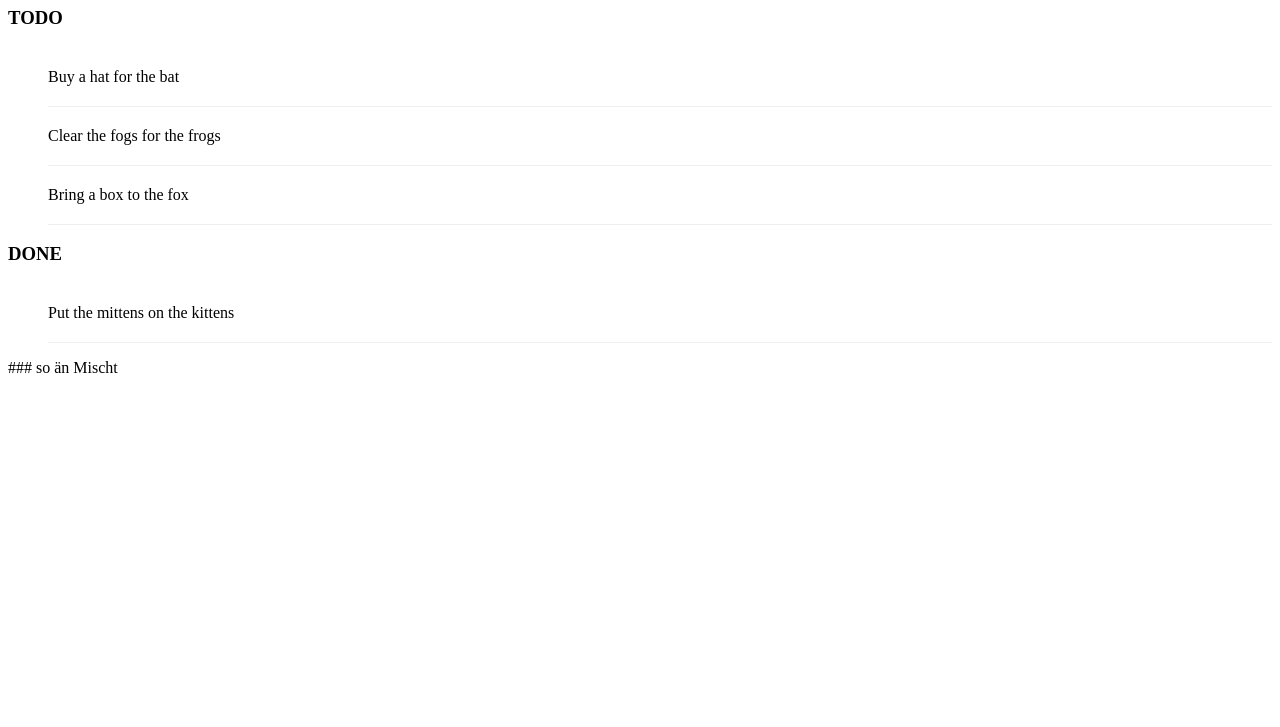
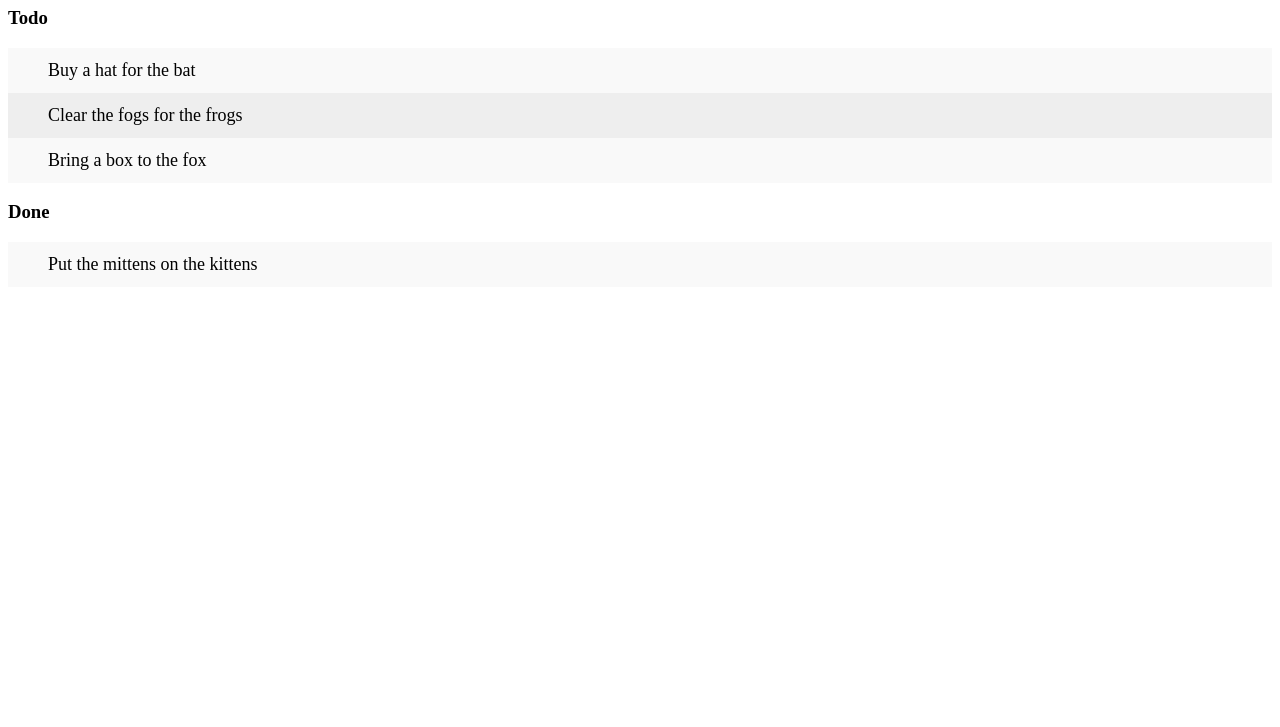
Before and after one commit to rokech/todo-list, a plain HTML site: page index.html in a window 1280 px wide. Shown: the part 73-800 px from the top of the page. Drawn offline with Linux system fonts and the light colour scheme.

Commit message:
re-established index.html

```diff
--- a/index.html
+++ b/index.html
@@ -5,15 +5,33 @@
         <title>TODO list</title>
         <style>
             h1 {
-                text-align:center;
+                text-align: left;
             }
             h3 {
-                text-transform: uppercase;
+                text-transform: capitalize;
             }
-            li {
+            ul {
+                margin: 0;
+                padding: 0;
+            }
+            ul li {
+                cursor: pointer;
+                position: relative;
+                padding: 12px 8px 12px 40px;
+                background: #eee;
+                font-size: 18px;
+                transition: 0.2s;
+                -webkit-user-select: none;
+                -moz-user-select: none;
+                -ms-user-select: none;
+                user-select: none;
                 overflow: hidden;
-                padding: 20px 0;
-                border-bottom: 1px solid #eee;
+            }
+            ul li:nth-child(odd) {
+                background: #f9f9f9;
+            }
+            ul li:hover {
+                background: #ddd;
             }
         </style>
     </head>
@@ -33,4 +51,3 @@
         </ul>
     </body>
 </html>
-### so än Mischt
```
